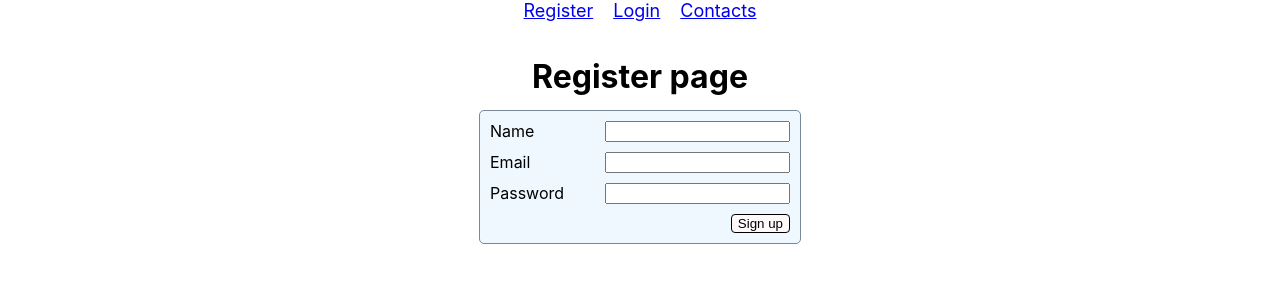
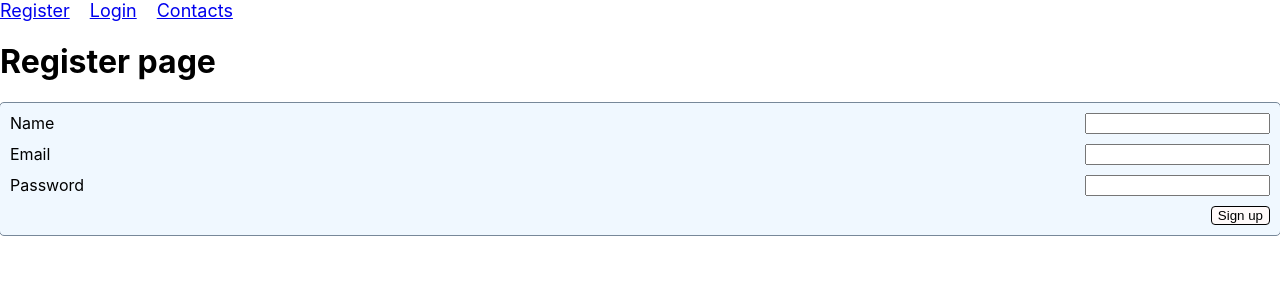
Before and after one commit to Serhii-kh/goit-react-hw-08-phonebook, a React (Create React App) app: page / in a window 1280 px wide. Shown: the top 300 px of the page. Built offline with nearby package versions, Linux system fonts and the light colour scheme.

Commit message:
off wrapper

```diff
--- a/src/components/Layout/Layout.jsx
+++ b/src/components/Layout/Layout.jsx
@@ -1,17 +1,17 @@
 import { Navigation } from "components/Navigation/Navigation"
-import { Wrapper } from "components/Wrapper/Wrapper"
+// import { Wrapper } from "components/Wrapper/Wrapper"
 import { Suspense } from "react"
 import { Outlet } from "react-router-dom"
 
 const Layout = () => {
 	return (
 		<>
-			<Wrapper>
+			{/* <Wrapper> */}
 				<Navigation />
 				<Suspense fallback={<div>Loading...</div>}>
 					<Outlet />
 				</Suspense>
-			</Wrapper>
+			{/* </Wrapper> */}
 		</>
 	)
 }
```
